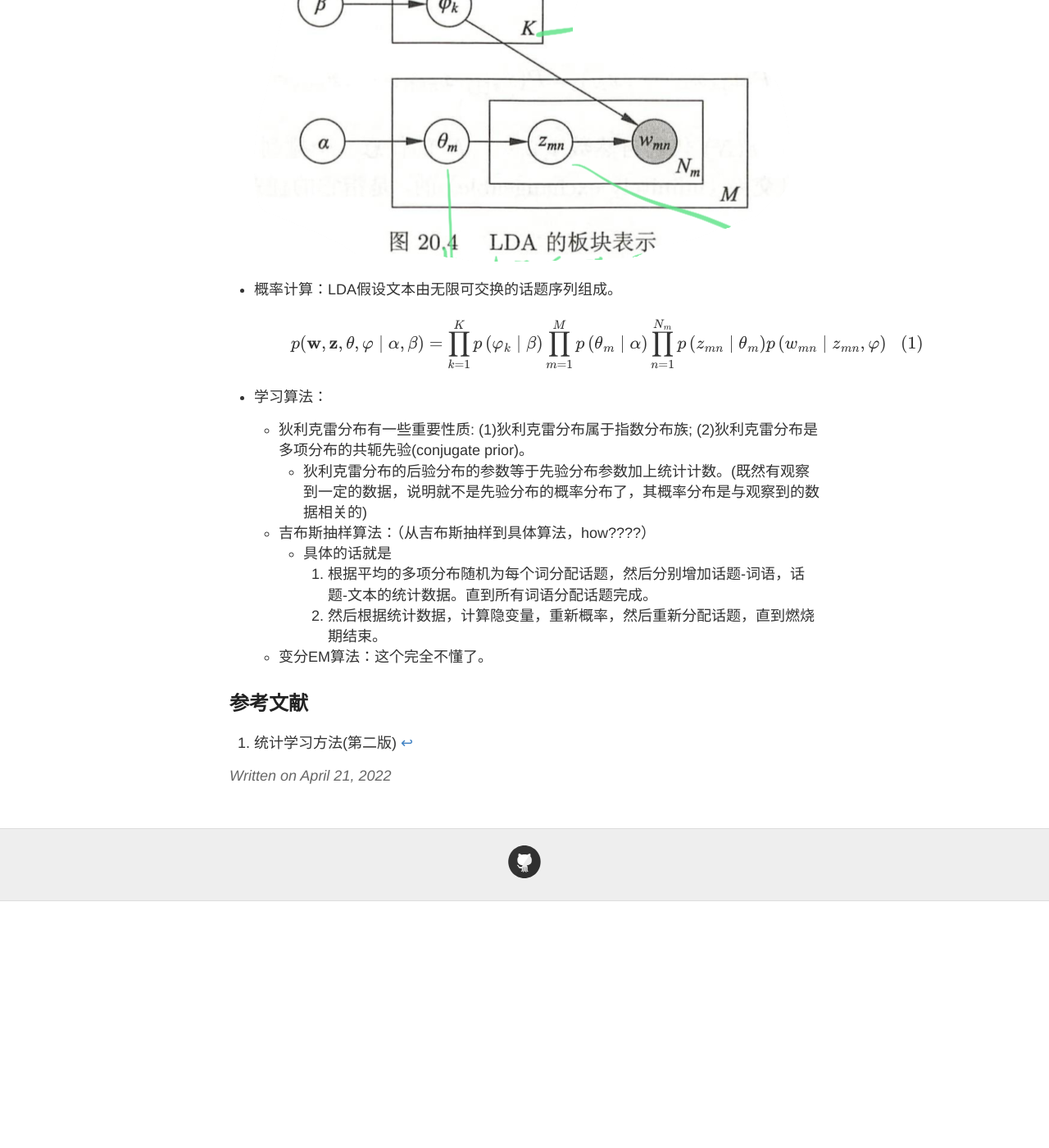
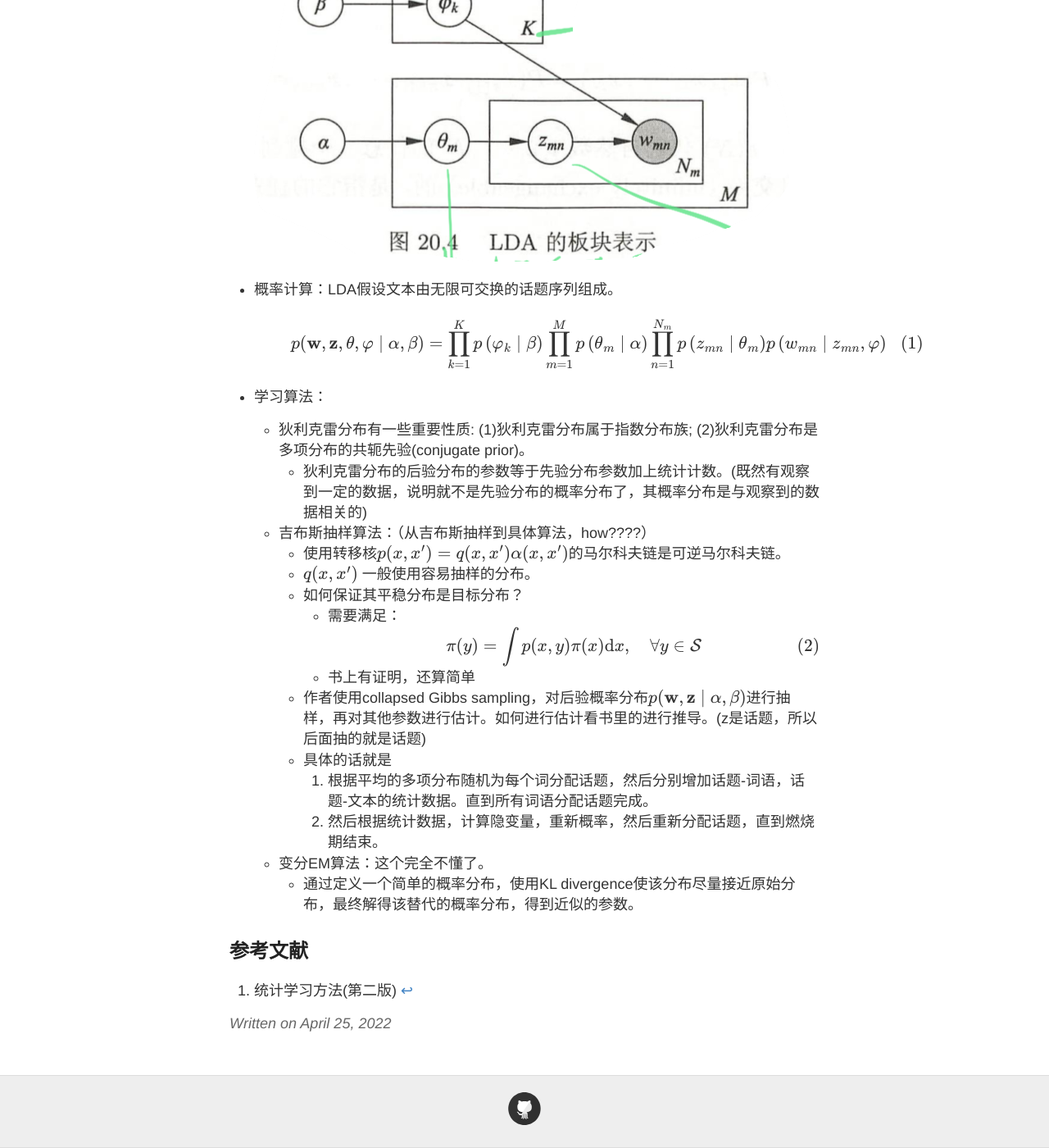
Before and after one commit to WangHexie/notes, a Jekyll site: the page built from _posts/machine-learning/2022-4-25-LDA.md, in a window 1280 px wide and 1400 px high, scrolled down 519 px. Shown: the whole window at 82% size. Built offline with Jekyll 4.4.1, drawn with Linux system fonts in a browser that asks for light colours; comment, search, counter and statistics services are not loaded; before the commit the page ends 1618 px from its top, so only the background shows below that.

Commit message:
[update] LDA

```diff
--- a/_posts/machine-learning/2022-4-21-LDA.md
+++ b/_posts/machine-learning/2022-4-25-LDA.md
@@ -23,10 +23,22 @@ title: LDA
     *  狄利克雷分布有一些重要性质: (1)狄利克雷分布属于指数分布族; (2)狄利克雷分布是多项分布的共轭先验(conjugate prior)。
        *  狄利克雷分布的后验分布的参数等于先验分布参数加上统计计数。(既然有观察到一定的数据，说明就不是先验分布的概率分布了，其概率分布是与观察到的数据相关的)
     * 吉布斯抽样算法：（从吉布斯抽样到具体算法，how????）
+      * 使用转移核$p(x, x')=q(x,x')\alpha(x,x')$的马尔科夫链是可逆马尔科夫链。
+      * $q(x, x')$ 一般使用容易抽样的分布。
+      * 如何保证其平稳分布是目标分布？
+        * 需要满足：
+          $$
+          \begin{equation}
+          \pi(y)=\int p(x, y) \pi(x) \mathrm{d} x, \quad \forall y \in \mathcal{S}
+          \end{equation}
+          $$
+        * 书上有证明，还算简单
+      * 作者使用collapsed Gibbs sampling，对后验概率分布$p(\mathbf{w}, \mathbf{z} \mid \alpha, \beta)$进行抽样，再对其他参数进行估计。如何进行估计看书里的进行推导。(z是话题，所以后面抽的就是话题)
       * 具体的话就是
         1. 根据平均的多项分布随机为每个词分配话题，然后分别增加话题-词语，话题-文本的统计数据。直到所有词语分配话题完成。
         2. 然后根据统计数据，计算隐变量，重新概率，然后重新分配话题，直到燃烧期结束。
     * 变分EM算法：这个完全不懂了。
+      * 通过定义一个简单的概率分布，使用KL divergence使该分布尽量接近原始分布，最终解得该替代的概率分布，得到近似的参数。
 
 
 
```
